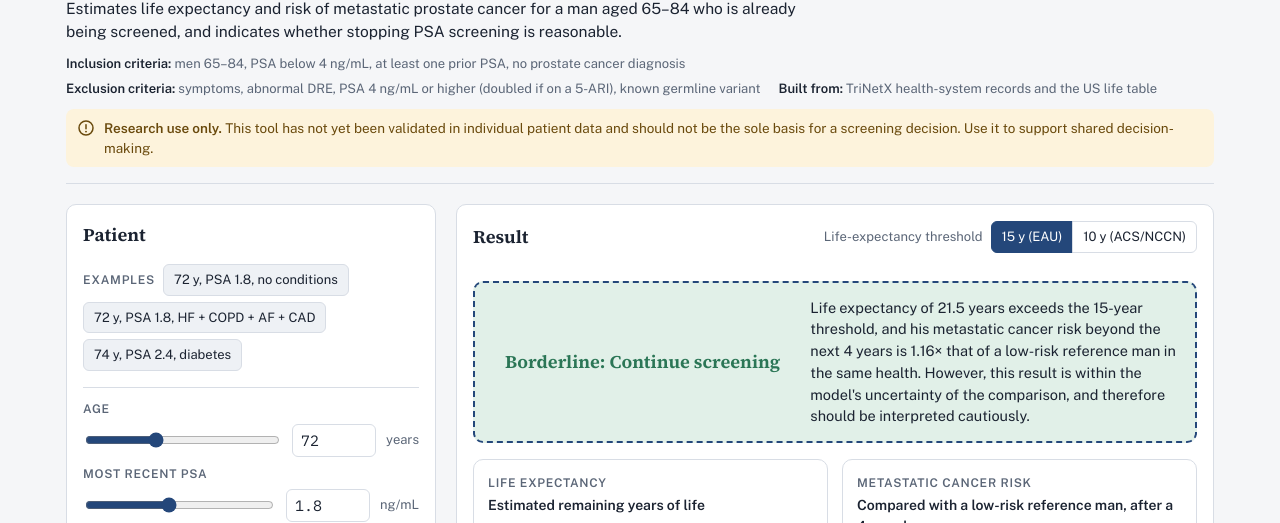
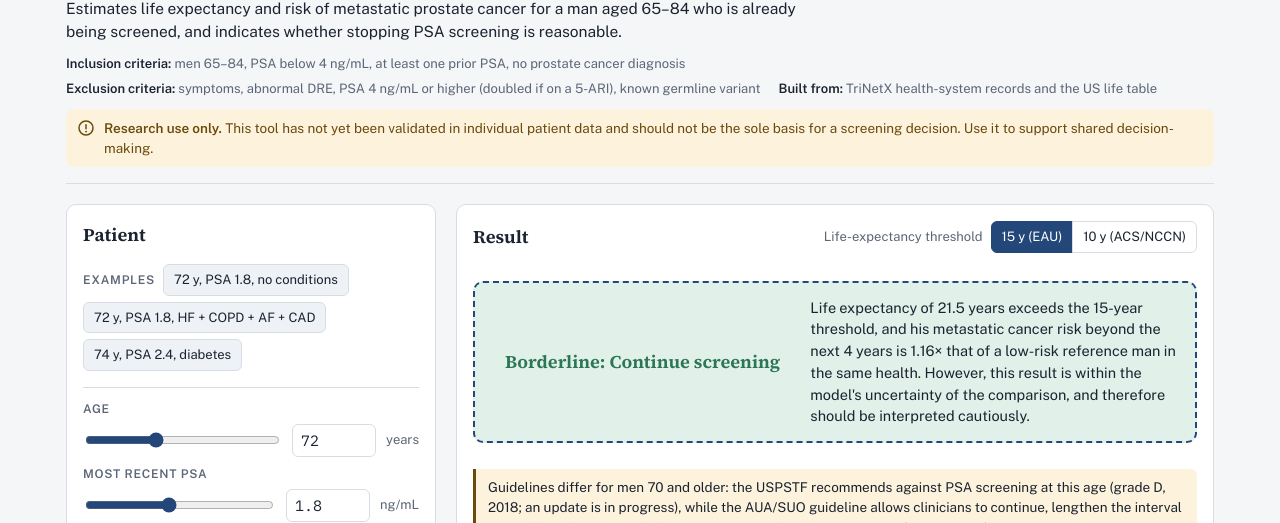
Before and after one commit to jwin2345/PSA-test-decision-aid, a plain HTML site: page index.html in a window 1280 px wide. Shown: the part 74-597 px from the top of the page. Drawn offline with nearby package versions, Linux system fonts and the light colour scheme.

Commit message:
Guideline notes when the result departs from USPSTF/AUA defaults
- Age 70+ told to continue: USPSTF grade D (2018, update in progress) vs
  AUA/SUO Statement 7.
- Under 70 told to stop: AUA/SUO Statement 6 (offer every 2-4 years at
  50-69) and USPSTF grade C.
- Stop with Black race or family history ticked: AUA/SUO Statement 5.
- Methods (Decision rule) describes the notes; USPSTF 2018 added as ref 13.

Co-Authored-By: Claude Opus 5.5 <noreply@anthropic.com>
Claude-Session: https://claude.ai/code/session_01D61K2PcASRRJXoozFXgQgE

```diff
--- a/index.html
+++ b/index.html
@@ -88,6 +88,7 @@ button.preset:hover{border-color:var(--accent)}
 .verdict.v-border{border:2px dashed var(--accent)}
 .v-border .pill{font-size:18px}
 .why{font-size:14.5px;margin:0}
+.gnote{font-size:13.5px;margin:10px 0 0;padding:8px 12px;border-left:3px solid var(--warn-ink);background:var(--warn-bg);color:var(--ink);border-radius:0 6px 6px 0}
 .cards{display:grid;grid-template-columns:repeat(2,minmax(0,1fr));gap:14px}
 .cards > .panel{align-content:start;padding:14px}
 @media (max-width:560px){.cards{grid-template-columns:minmax(0,1fr)}}
@@ -219,6 +220,7 @@ footer{font-size:12.5px;color:var(--muted);display:flex;flex-wrap:wrap;gap:6px 1
         <div class="seg" role="group" aria-label="Life-expectancy threshold"><span class="seg-l">Life-expectancy threshold</span><span class="seg-bs"><button type="button" class="seg-b on" data-le="15" aria-pressed="true">15 y (EAU)</button><button type="button" class="seg-b" data-le="10" aria-pressed="false">10 y (ACS/NCCN)</button></span></div>
       </div>
       <div class="verdict" id="verdict" aria-live="polite"><span class="pill" id="vPill">—</span><p class="why" id="vWhy"></p></div>
+      <p class="gnote" id="gNote" hidden></p>
 
       <div class="cards">
         <div class="panel">
@@ -294,6 +296,7 @@ footer{font-size:12.5px;color:var(--muted);display:flex;flex-wrap:wrap;gap:6px 1
         </ul>
         <p>A result is marked borderline when the deciding criterion is within the model's uncertainty: a patient-to-reference ratio within a factor of 1.37 either way (the median 95% uncertainty from 1,000 simulations varying every measured input), or life expectancy within 1.5 years of the threshold. The recommendation itself does not change.</p>
         <p>Otherwise the result is to continue screening.</p>
+        <p>The result can depart from guideline defaults, and the page says so when it does. For men 70 and older told to continue, it notes that the USPSTF recommends against screening at that age (grade D)<sup class="r">13</sup> while the AUA/SUO guideline allows an individualized decision (Statement 7)<sup class="r">3</sup>. For men under 70 told they can stop, it notes that the AUA/SUO guideline recommends offering screening every 2 to 4 years at ages 50 to 69 (Statement 6) and the USPSTF calls screening an individual decision (grade C). When Black race or family history is ticked and the result is to stop, it notes that these are higher-risk groups in the AUA/SUO guideline (Statement 5).</p>
 
         <h3 id="m-data">Data source</h3>
         <p>All inputs come from the TriNetX research network: electronic health records from about 125 health-care organizations, mostly US academic systems, accessed as aggregate counts, survival curves and model coefficients only (no patient-level data). Each cohort was defined as men with a PSA in the target age and value range, an earlier PSA at least 6 months before, no prior prostate cancer diagnosis or recorded treatment for it, and a health-system visit at least 1 year before the index PSA. Analyses were run in October 2026.</p>
@@ -375,6 +378,7 @@ footer{font-size:12.5px;color:var(--muted);display:flex;flex-wrap:wrap;gap:6px 1
           <li>Buzzoni C, Auvinen A, Roobol MJ, et al. Metastatic prostate cancer incidence and prostate-specific antigen testing: new insights from the European Randomized Study of Screening for Prostate Cancer. Eur Urol. 2015;68(5):885–90.</li>
           <li>Finne P, et al. Eur J Cancer. 2010;46:3102.</li>
           <li>Walter LC, Bertenthal D, Lindquist K, Konety BR. PSA screening among elderly men with limited life expectancies. JAMA. 2006;296(19):2336–42.</li>
+          <li>US Preventive Services Task Force. Screening for prostate cancer: US Preventive Services Task Force recommendation statement. JAMA. 2018;319(18):1901–13.</li>
         </ol>
       </div>
     </div>
@@ -615,6 +619,12 @@ function render(){
     const band=ph.length?' However, this result is '+ph.join(' and ')+', and therefore should be interpreted cautiously.':'';
     v.className='verdict v-'+r.cat+(r.border?' v-border':''); $('vPill').textContent=(r.border?'Borderline: ':'')+catText[r.cat];
     $('vWhy').textContent=why(r,o)+band+(r.condHR>6?' Several serious conditions are combined; their hazard ratios multiply, so this estimate is less certain.':''); }
+  // v1.1: say when the result departs from guideline defaults
+  { const g=[]; const kr=['k_fh','k_blk'].filter(id=>$(id)&&$(id).checked);
+    if(!psaOut&&r.cat==='continue'&&state.age>=70) g.push('Guidelines differ for men 70 and older: the USPSTF recommends against PSA screening at this age (grade D, 2018; an update is in progress), while the AUA/SUO guideline allows clinicians to continue, lengthen the interval or stop based on PSA, risk, life expectancy and patient preference (Statement 7).');
+    if(!psaOut&&r.cat==='stop'&&state.age<70) g.push('Below age 70 the AUA/SUO guideline recommends offering screening every 2 to 4 years (Statement 6, strong recommendation) and the USPSTF calls it an individual decision (grade C). The AUA/SUO guideline allows stopping or a longer interval based on PSA, risk and life expectancy (Statement 7), so this should be a shared decision.');
+    if(!psaOut&&r.cat==='stop'&&kr.length) g.push('Black race and family history are higher-risk groups in the AUA/SUO guideline (Statement 5). Their effect is included in this estimate, but a strong family history (several relatives, or diagnosis at a young age) is not captured.');
+    $('gNote').hidden=!g.length; $('gNote').textContent=g.join(' '); }
   $('le').innerHTML=r.le.toFixed(1)+' <small>years</small>';
   $('leLevel').className='level lv-'+r.lifeLevel; $('leLevel').textContent=r.lifeLevel==='short'?`Below the ${o.leMin}-year threshold`:`Above the ${o.leMin}-year threshold`;
   $('d10').textContent=pct(r.d10);
```
